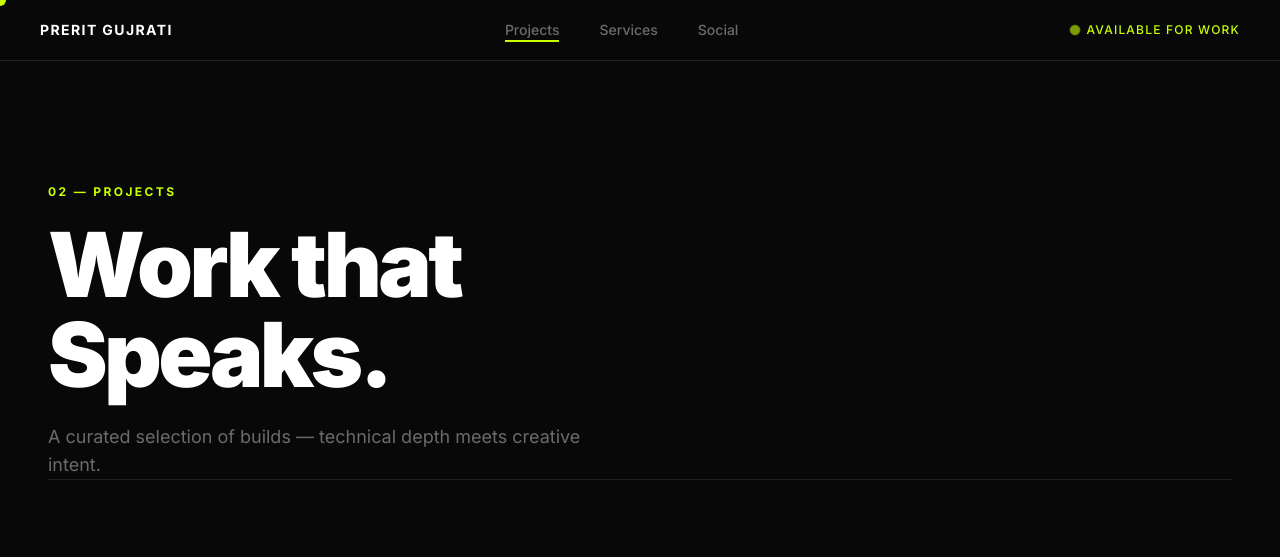
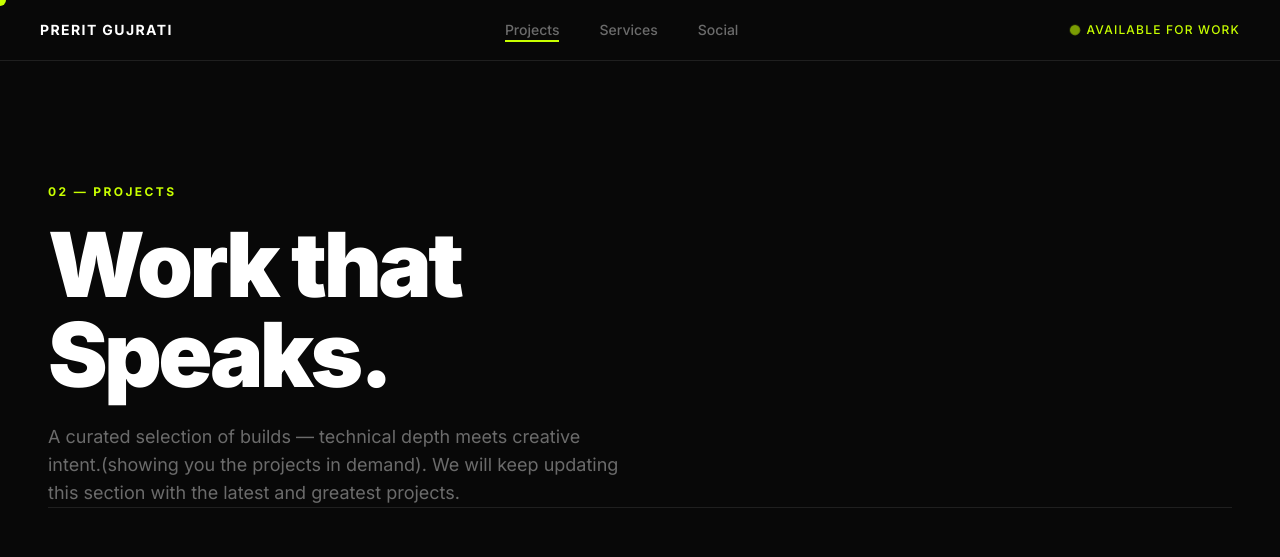
Before and after one commit to PreritXD/yolo, a plain HTML site: page index.html in a window 1280 px wide. Both pictures are taken after a click on the link "Projects". Shown: the top 557 px of the page. Drawn offline with nearby package versions, Linux system fonts and the light colour scheme.

Commit message:
Update index.html

```diff
--- a/index.html
+++ b/index.html
@@ -364,7 +364,7 @@
         <section class="bg-bg-surface border-y border-border-dark py-8">
             <div class="max-w-[1280px] mx-auto px-12 flex items-center justify-center gap-0">
                 <div class="flex-1 text-center">
-                    <span class="text-xs uppercase tracking-[0.12em] text-text-muted">03+ Projects Built</span>
+                    <span class="text-xs uppercase tracking-[0.12em] text-text-muted">15+ Projects Built</span>
                 </div>
                 <div class="w-px h-8 bg-border-hover"></div>
                 <div class="flex-1 text-center">
@@ -482,7 +482,8 @@
                 <h1 class="font-black text-white leading-none tracking-[-0.04em] mb-6"
                     style="font-size:clamp(56px,7vw,96px);">Work that<br>Speaks.</h1>
                 <p class="text-text-muted text-lg max-w-xl">A curated selection of builds — technical depth meets
-                    creative intent.</p>
+                    creative intent.(showing you the projects in demand). We will keep updating this section with the
+                    latest and greatest projects.</p>
                 <hr class="divider mt-10" />
             </div>
             <!-- Project 01 -->
```
